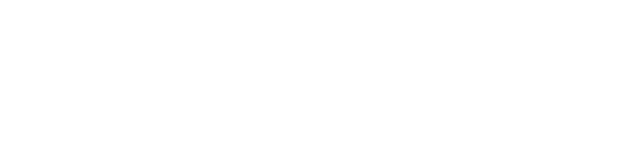
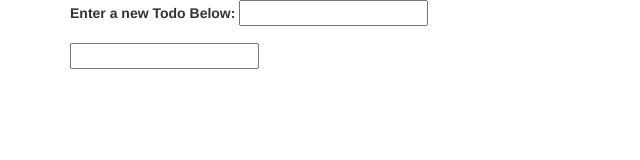
Before and after one commit to ghigbie/BasicTodoList, a plain HTML site: page index.html in a window 1280 px wide. Shown: the whole page, without its empty margins (0-640 px from the left). Drawn offline with nearby package versions, Linux system fonts and the light colour scheme.

Commit message:
Add form to html

```diff
--- a/index.html
+++ b/index.html
@@ -7,6 +7,17 @@
 	<link rel="stylesheet" type="text/css" href="styles.css">
 </head>
 <body>
+<div class="container">
 
+	<form>
+		<div class="form-group">
+			<label>Enter a new Todo Below: </label>
+			<input type="text" name="todo">
+		</div>
+	</form>
+<input type="text">
+
+
+</div>
 </body>
 </html>
```
